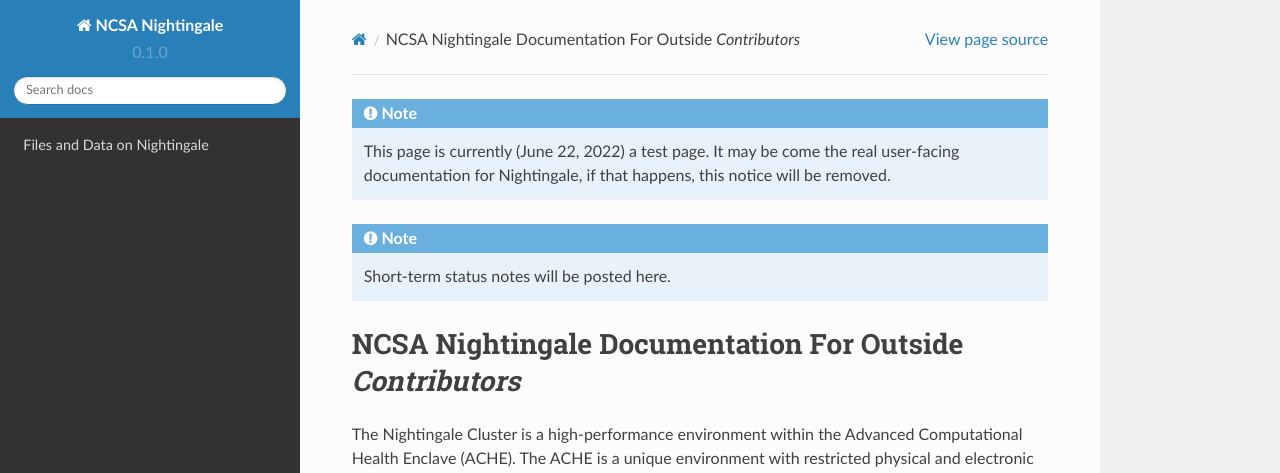
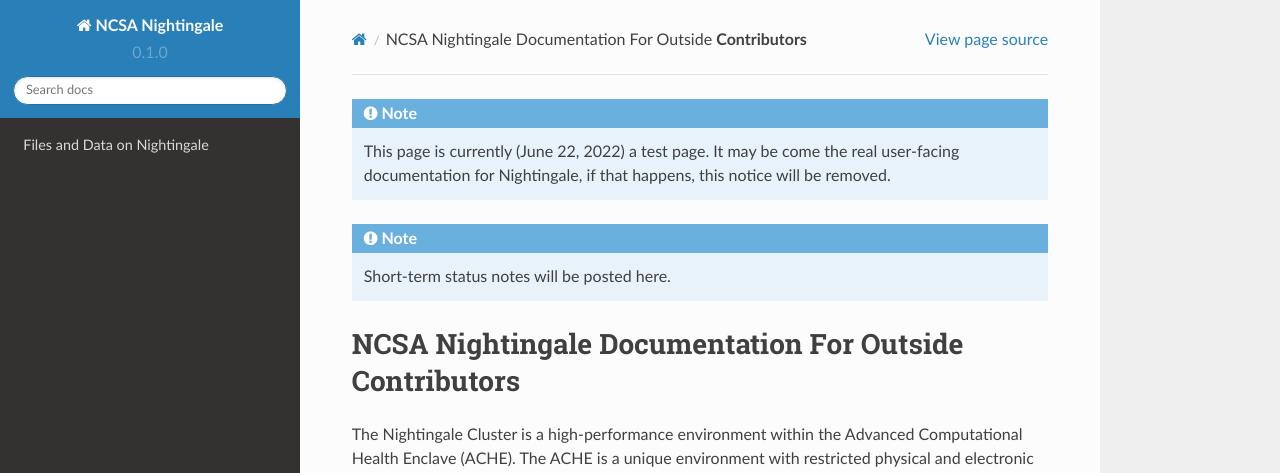
Before and after one commit to sfkappes/NG_documentation, a Sphinx documentation site: the page built from docs/source/index.rst, in a window 1280 px wide. Shown: the top 473 px of the page. Built offline with Sphinx 7.4.7 and the Read the Docs theme 2.0.0, drawn with Linux system fonts in a browser that asks for light colours; pages that are not in the unit, such as notebooks, are missing from menus.

```diff
--- a/docs/source/index.rst
+++ b/docs/source/index.rst
@@ -6,7 +6,7 @@
 
    Short-term status notes will be posted here.
 
-NCSA Nightingale Documentation For Outside *Contributors*
+NCSA Nightingale Documentation For Outside **Contributors**
 =========================================================
 
 The Nightingale Cluster is a high-performance environment within the Advanced Computational Health Enclave (ACHE). The ACHE is a unique environment with restricted physical and electronic access. All electronic Protected Health Information (ePHI) processed or stored at NCSA is done within this environment. The Nightingale Cluster seeks to expand the ACHE to provide a multi-tenant campus cluster-like environment to meet the needs of researchers who wish to process and store ePHI.
```
